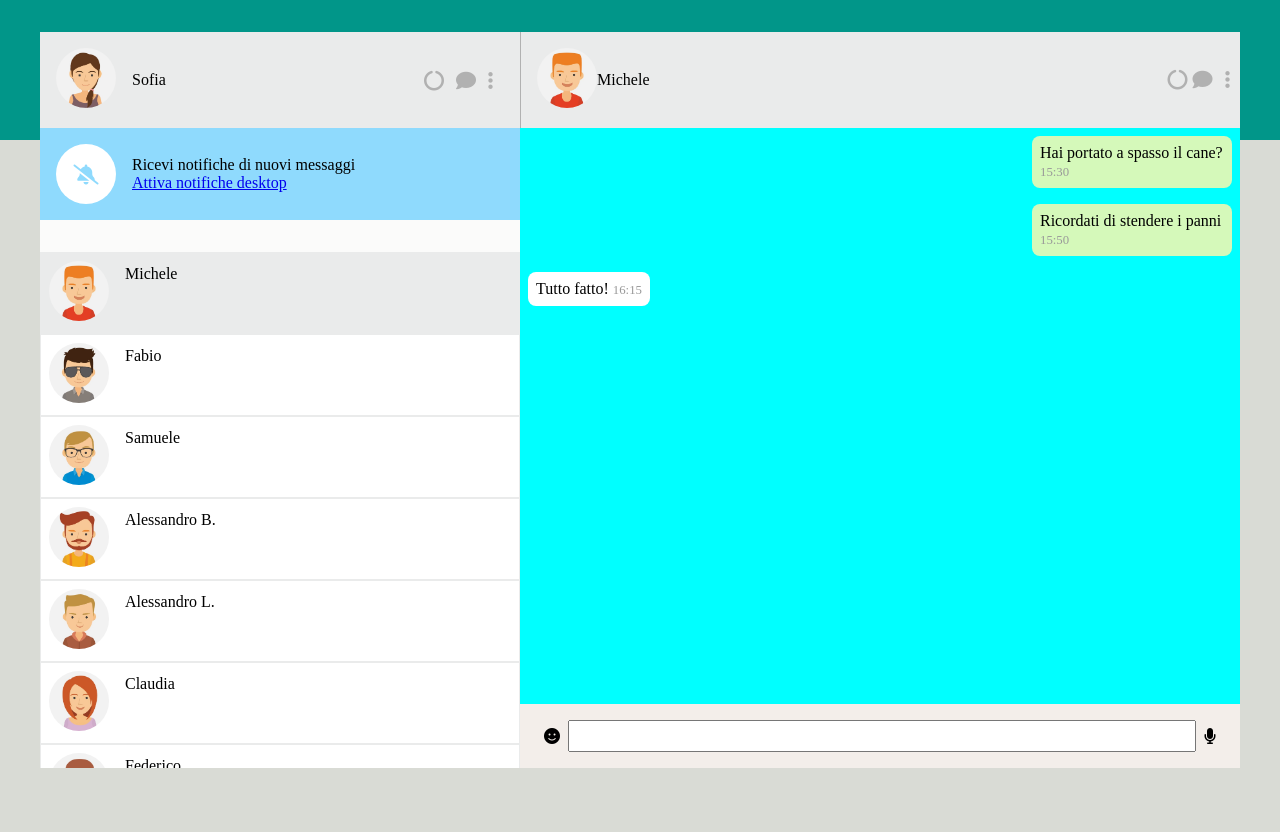
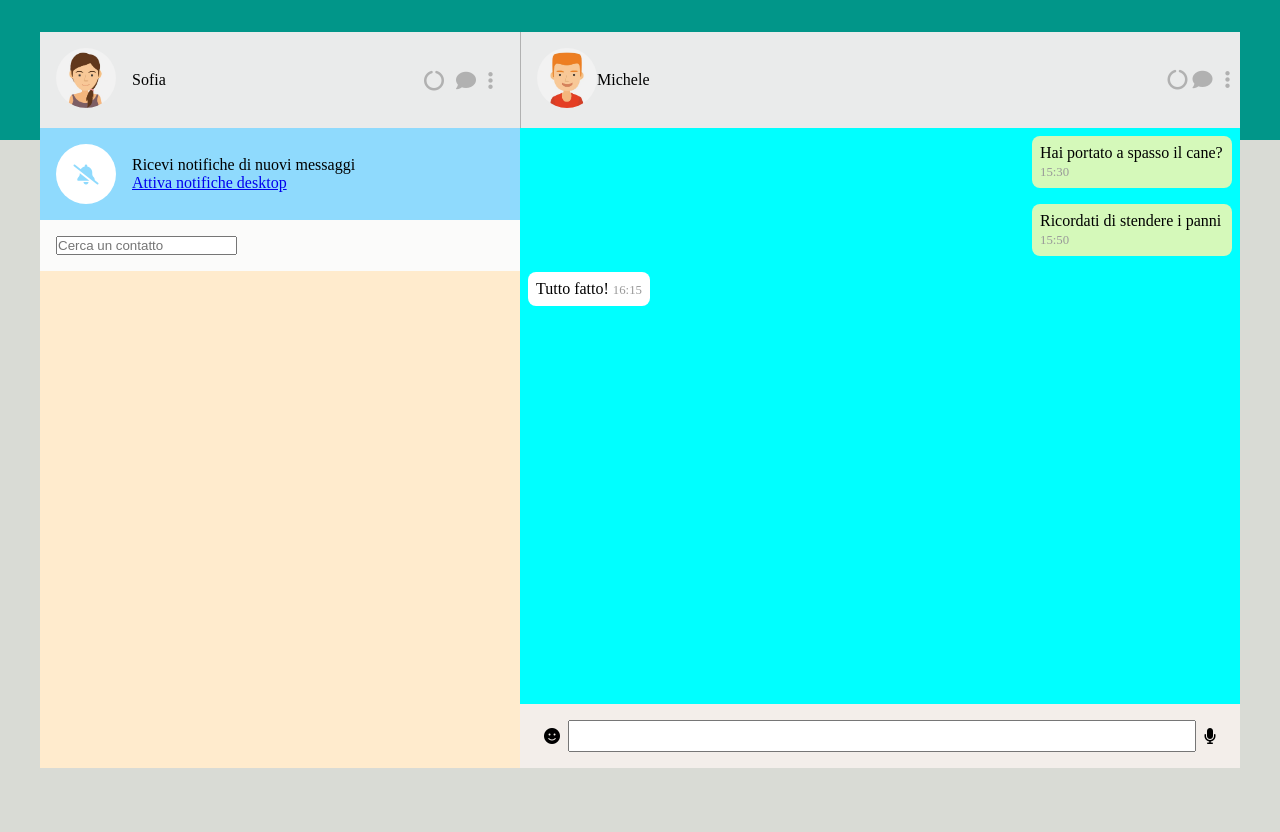
Before and after one commit to rpsobolewski/vue-boolzapp, a plain HTML site: page index.html in a window 1280 px wide. Drawn offline with nearby package versions, Linux system fonts and the light colour scheme.

Commit message:
add search

```diff
--- a/assets/js/main.js
+++ b/assets/js/main.js
@@ -3,7 +3,7 @@ createApp({
   data() {
     return {
       newMessage: "",
-
+      searchText: "",
       me: {
         avatar: "_io",
         name: "Sofia",
@@ -204,5 +204,12 @@ createApp({
       const messageTime = hour + ":" + minute;
       return messageTime;
     },
+    filterContacts() {
+      const searchTerm = this.searchText.toLowerCase();
+      this.contacts.forEach((contact) => {
+        const contactName = contact.name.toLowerCase();
+        contact.isVisible = contactName.includes(searchTerm);
+      });
+    },
   },
 }).mount("#app");
--- a/index.html
+++ b/index.html
@@ -44,13 +44,20 @@
                         </div>
                     </div>
                     <!-- /.notifications -->
-                    <div class="searcharea"></div>
+                    <div class="searcharea">
+                        <input v-model="searchText" type="text"
+                            placeholder="Cerca un contatto"
+                            @input="filterContacts">
+
+                    </div>
+
                     <!-- /.searcharea -->
                     <div class="contacts">
                         <div class="contact"
+                            v-for="(contact, index) in contacts"
                             :class="index === activeContact ? 'active' : ''"
-                            v-for="(contact, index) in contacts"
-                            @click="activeContact= index">
+                            @click="activeContact = index"
+                            v-show="contact.isVisible">
                             <div class="avatar">
                                 <img
                                     :src="`./assets/img/avatar${contact.avatar}.jpg`"
@@ -111,8 +118,6 @@
             </div>
         </div>
         <!-- Development only cdn, disable in production -->
-        <script
-            src="https://cdnjs.cloudflare.com/ajax/libs/luxon/2.0.2/luxon.min.js"></script>
 
         <script src='https://unpkg.com/vue@3/dist/vue.global.js'></script>
         <script src='./assets/js/main.js'></script>
```
